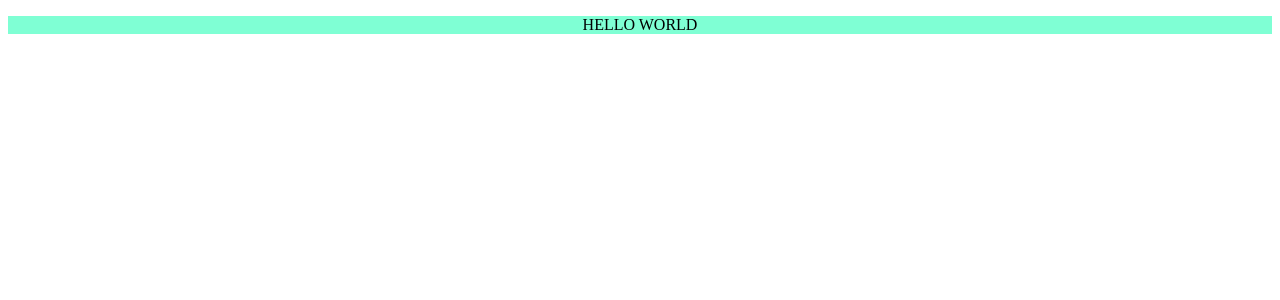
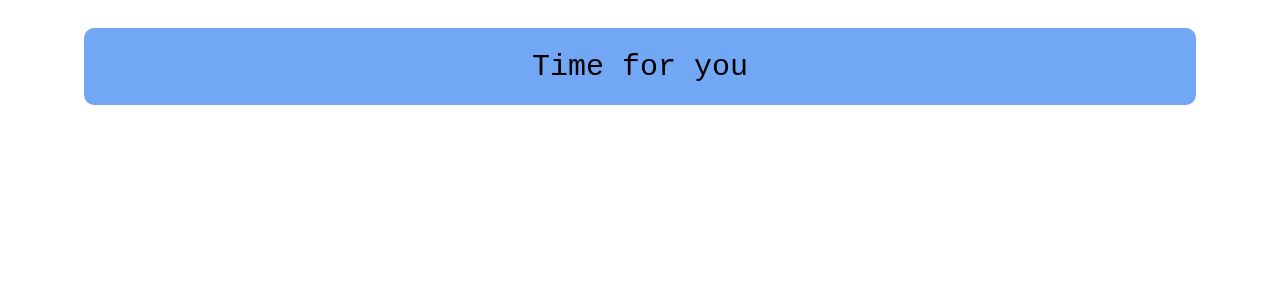
Before and after one commit to louisegn/web-app-test, a React (Create React App) app: page / in a window 1280 px wide. Shown: the top 300 px of the page. Built offline with nearby package versions, Linux system fonts and the light colour scheme.

Commit message:
test web app

```diff
--- a/src/App.css
+++ b/src/App.css
@@ -1,4 +1,18 @@
 .App {
   text-align: center;
-  background-color: aquamarine;
+  font-family: 'Courier New', Courier, monospace;
+  display: flex;
+  justify-content: center;
 }
+
+.header {
+  background-color: #72A7F6;
+  border-radius: 10px;
+  height: 77px;
+  width: 88%;
+  display: flex;
+  justify-content: center;
+  align-items: center;
+  font-size: 30px;
+  margin-top: 20px;
+}
--- a/src/App.js
+++ b/src/App.js
@@ -4,7 +4,7 @@ import './App.css';
 function App() {
   return (
     <div className="App">
-      <p>HELLO WORLD</p>
+      <div className="header">Time for you</div>
     </div>
   );
 }
```
